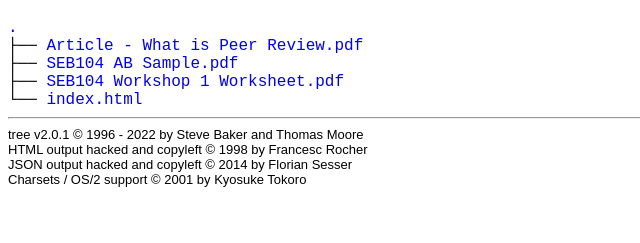
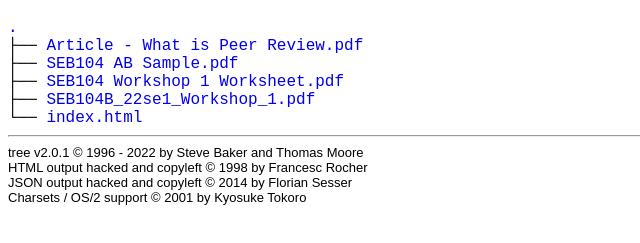
Before and after one commit to mjcowley/mjcowley.github.io, a plain HTML site: page qut/SEB104/2022/Workshop 1/index.html in a window 1280 px wide. Shown: the part 61-304 px from the top of the page, without its empty margins (0-640 px from the left). Drawn offline with Linux system fonts and the light colour scheme.

Commit message:
SEB104 Updates

```diff
--- a/qut/SEB104/2022/Workshop 1/index.html
+++ b/qut/SEB104/2022/Workshop 1/index.html
@@ -29,6 +29,7 @@
 	├── <a href="./Article%20-%20What%20is%20Peer%20Review.pdf">Article - What is Peer Review.pdf</a><br>
 	├── <a href="./SEB104%20AB%20Sample.pdf">SEB104 AB Sample.pdf</a><br>
 	├── <a href="./SEB104%20Workshop%201%20Worksheet.pdf">SEB104 Workshop 1 Worksheet.pdf</a><br>
+	├── <a href="./SEB104B_22se1_Workshop_1.pdf">SEB104B_22se1_Workshop_1.pdf</a><br>
 	└── <a href="./index.html">index.html</a><br>
 	<hr>
 	<p class="VERSION">
```
Also changed, not shown: 1 other file.
